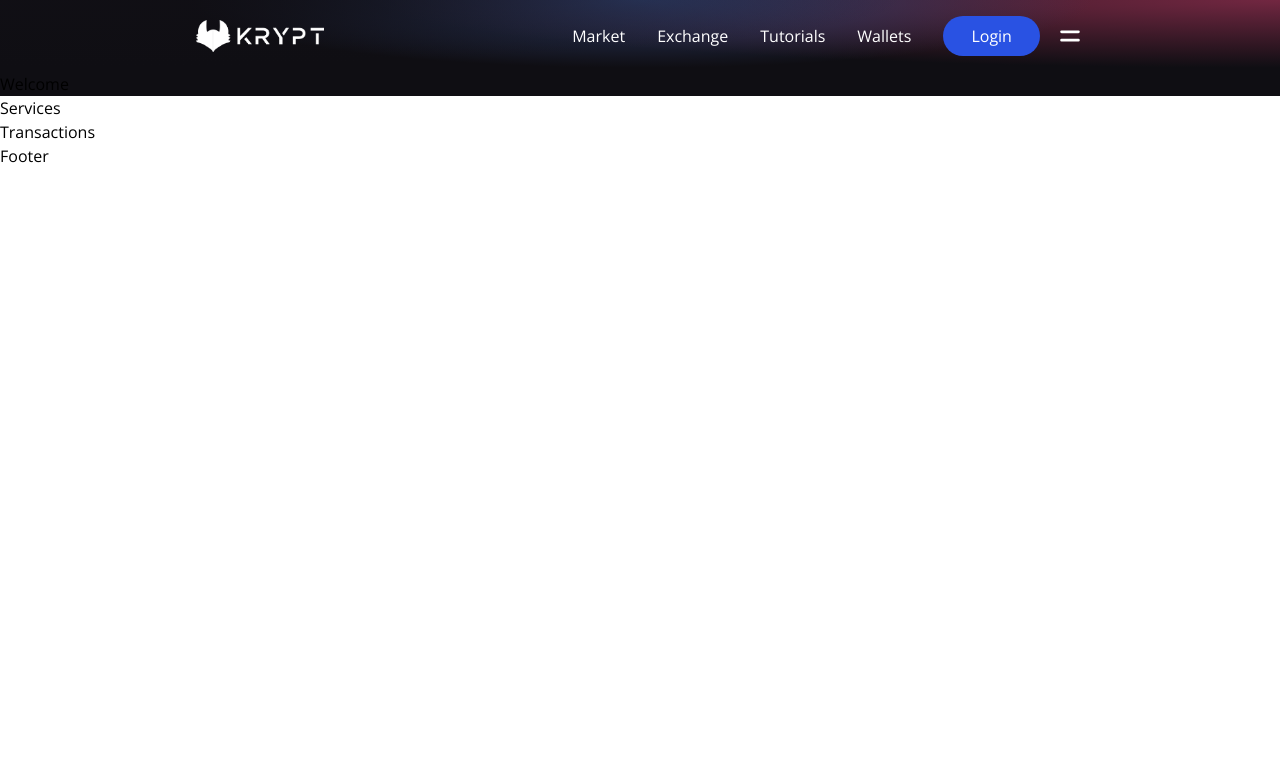
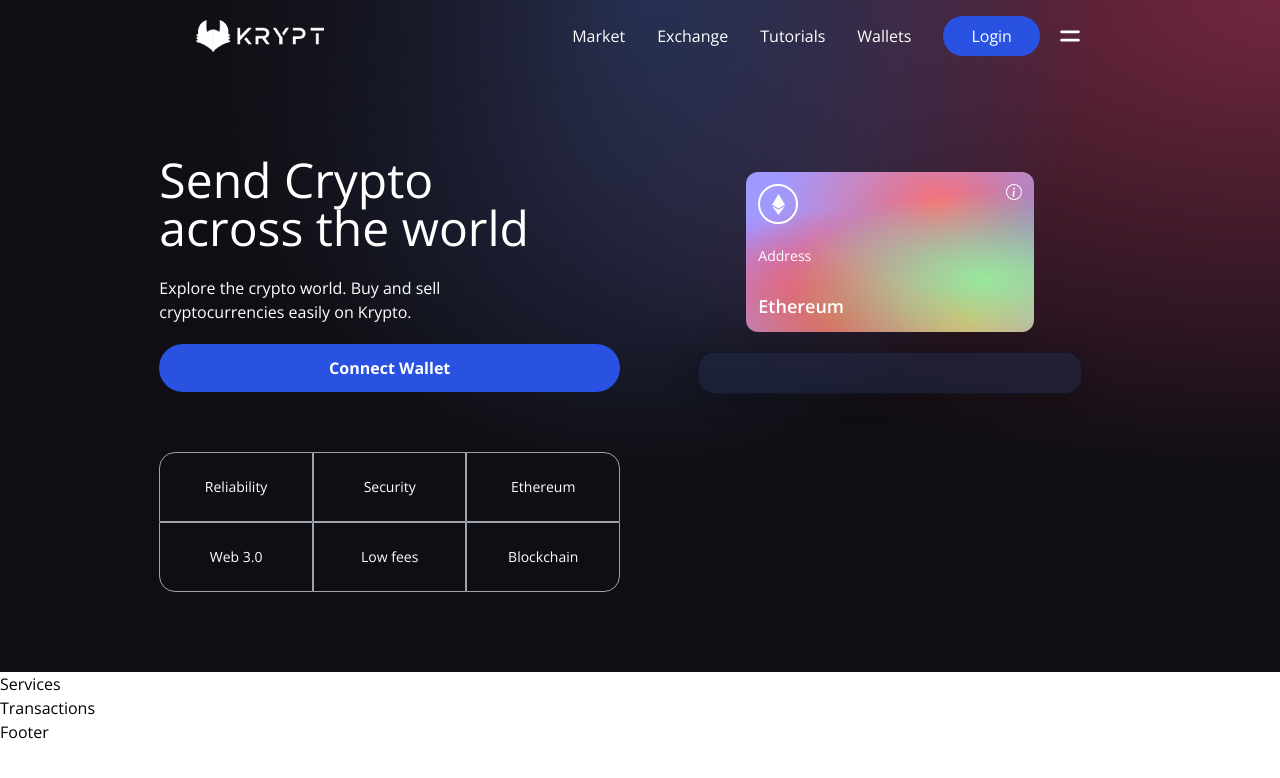
Before and after one commit to Prajjawal-Sharma/Krypt-Project, a React (Vite) app in the folder client/: page / in a window 1280 px wide. Shown: the top 778 px of the page. Built offline with nearby package versions, Linux system fonts and the light colour scheme.

Commit message:
Updated Welcome.jsx

```diff
--- a/client/src/components/Welcome.jsx
+++ b/client/src/components/Welcome.jsx
@@ -4,10 +4,77 @@
 
 import{ Loader } from './';
 
+const commonStyles="min-h-[70px] sm:px-0 px-2 sm:min-w-[120px] flex justify-center items-center border-[0.5px] border-gray-400 text-sm font-light text-white";
+
+const Input=({placeholder}) => (
+    <input
+    placeholder={placeholder}
+    />
+);
+
+
 
 const Welcome = () => {
+
+    const connectWallet= () =>{
+
+    }
     return (
-        <h1  >Welcome</h1>
+        <div className="flex w-full justify-center items-center">
+            <div className="flex md:flex-row flex-col items-start justify-between md:p-20 py-12 px-4">
+                <div className="flex flex-1 justify-start flex-col md:mr-10">
+                    <h1 className="text-3xl sm:text-5xl text-white test-gradient py-1">
+                        Send Crypto <br /> across the world
+                    </h1>
+                    <p className="text-left mt-5 text-white font-light md:w-9/12 w-11/12 text-base">
+                        Explore the crypto world. Buy and sell cryptocurrencies easily on Krypto.
+                    </p>
+                    <button type="button" onClick={connectWallet} className="flex flex-row justify-center items-center my-5 bg-[#2952e3] p-3 rounded-full cursor-pointer hover:bg-[#2546bd]">
+                        <p className="text-white text-base font-bold">Connect Wallet</p>
+                    </button>
+                    <div className="grid sm:grid-cols-3 grid-cols-2 w-full mt-10">
+                        <div className={`rounded-tl-2xl ${commonStyles}`}>
+                            Reliability
+                        </div>
+                        <div className={commonStyles}>Security</div>
+                        <div className={`rounded-tr-2xl ${commonStyles}`}>
+                            Ethereum
+                        </div>
+                        <div className={`rounded-bl-2xl ${commonStyles}`}>
+                            Web 3.0
+                        </div>
+                        <div className={commonStyles}>Low fees</div>
+                        <div className={`rounded-br-2xl ${commonStyles}`}>
+                            Blockchain
+                        </div>
+                    </div>
+                </div>
+
+                <div className="flex flex-col flex-1 items-center justify-start w-full md:mt-0 mt-10">
+                    <div className="p-3 justify-end items-start flex-col rounded-xl h-40 sm:w-72 w-full my-5 eth-card white-glassmorpism">
+                        <div className="flex justify-between flex-col w-full h-full">
+                            <div className="flex justify-between items-start">
+                                <div className="w-10 h-10 rounded-full border-2 border-white flex justify-center items-center">
+                                    <SiEthereum fontSize={21} color="#fff" />
+                                </div>
+                                <BsInfoCircle fontsize={17} color="#fff" />
+                            </div>
+                            <div>
+                                <p className="text-white font-light text-sm"> Address</p>
+                            </div>
+
+                            <div>
+                                <p className="text-white font-semibold text-lg mt-1 ">Ethereum</p>
+                            </div>
+                        </div>
+                    </div>
+                    <div className="p-5 sm:w-96 w-full flex flex-col justify-start items-center blue-glassmorphism">
+
+                    </div>
+                </div>
+
+            </div>
+        </div>
     );
 
 }
```
